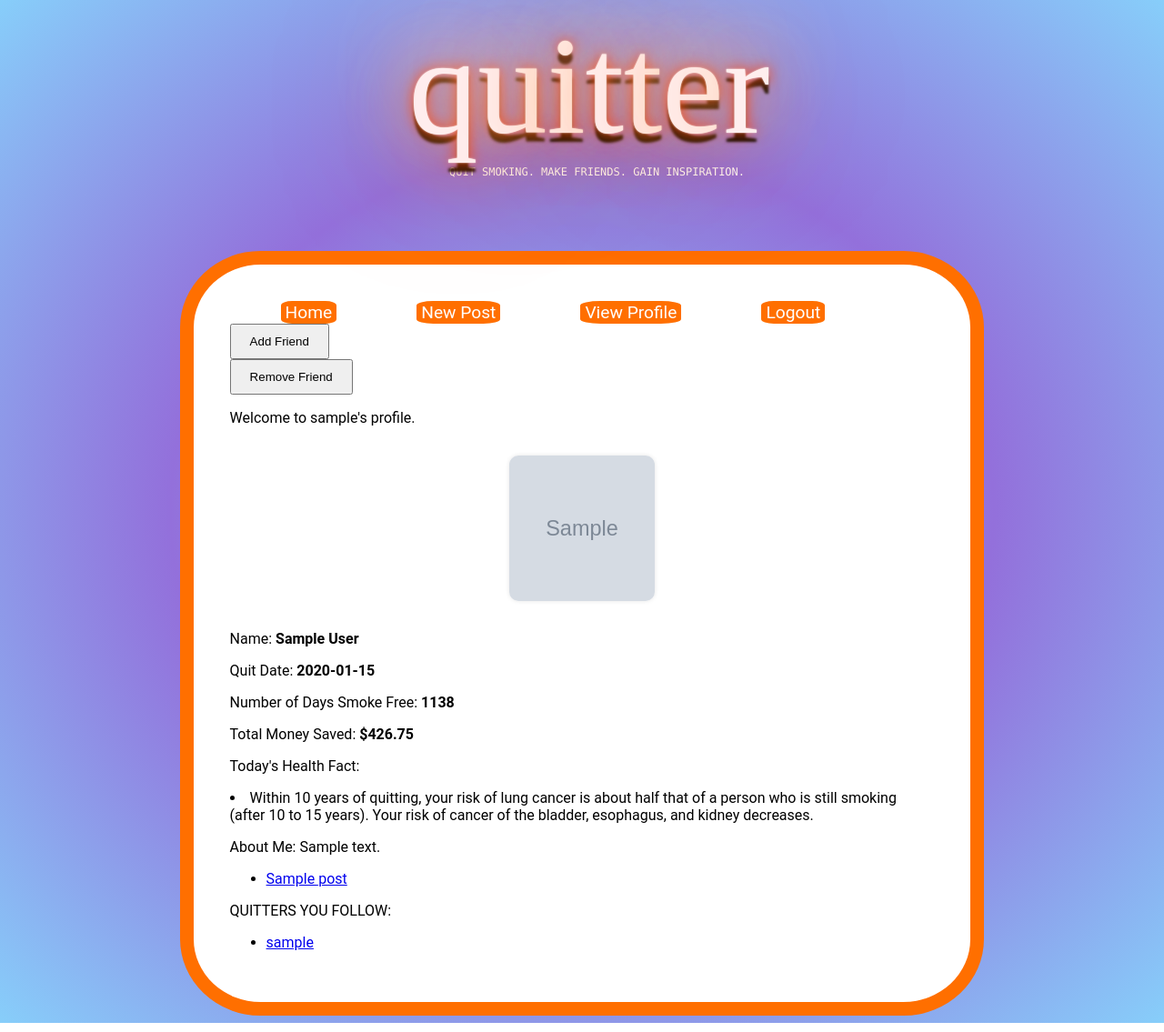
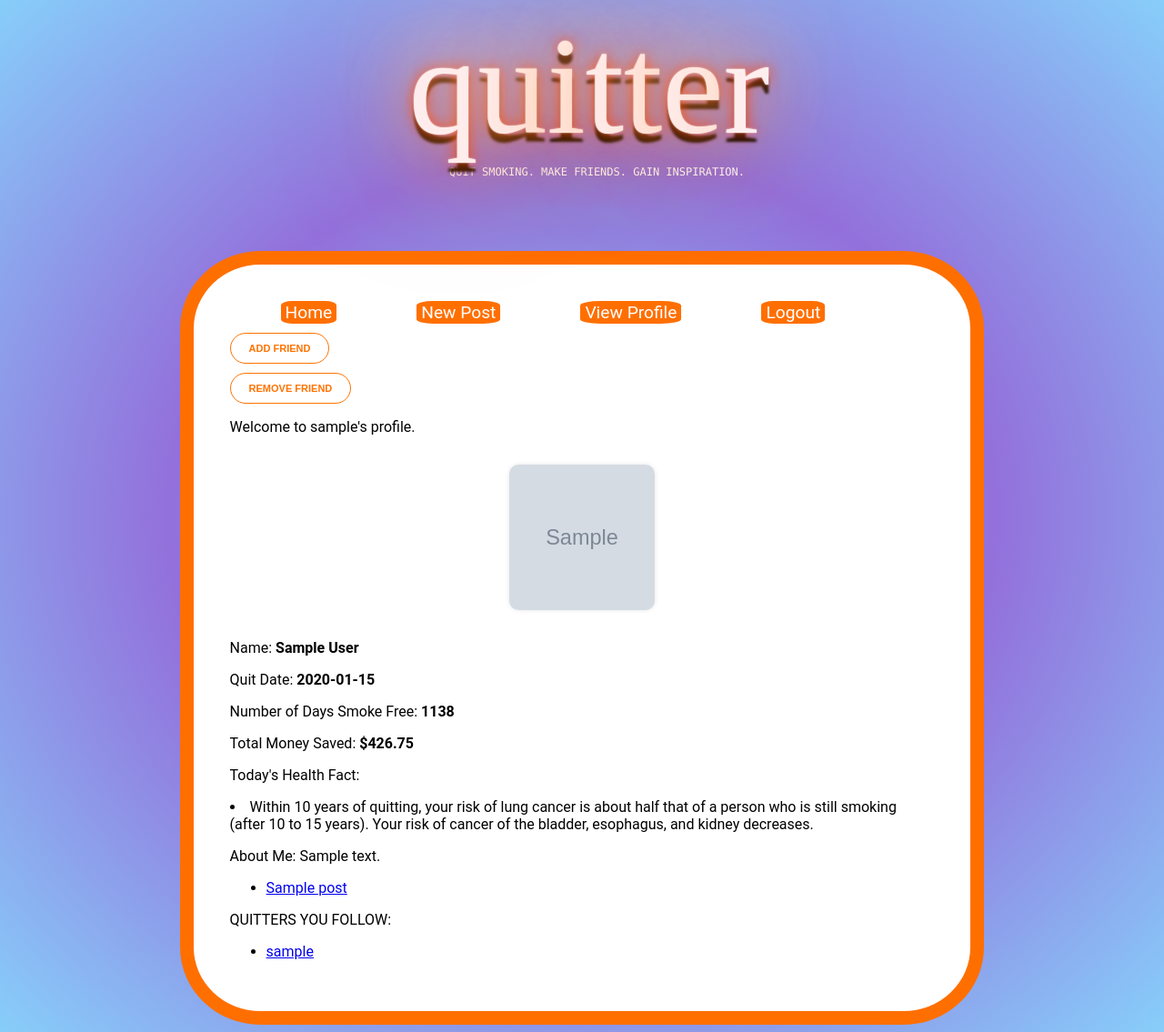
Before and after one commit to AlexaWhit/ACS1220-Quitter-Final-Project, a Flask app: a page that uses quitter_app/templates/profile.html in a window 1280 px wide. Shown: the whole page at 91% size. Run offline with Flask 2, Linux system fonts and the light colour scheme; a user stored in the database is signed in; tables that the repository leaves empty hold one stand-in row (values such as "Sample post"); grey boxes marked "Sample" are stand-in pictures.

Commit message:
updated button styling

```diff
--- a/quitter_app/static/style.css
+++ b/quitter_app/static/style.css
@@ -209,6 +209,23 @@ img {
   margin-bottom: 10px;
 }
 
+.friend-btn {
+  border-radius: 20px;
+  padding: 5px 15px;
+  margin-top: 10px;
+  font-size: 11px;
+  font-weight: bold;
+  text-transform: uppercase;
+  background-color: white;
+  color: rgb(255, 115, 0);
+  border: 1px solid rgb(255, 115, 0);
+}
+
+.friend-btn:hover {
+  background-color: #0062cc;
+  cursor: pointer;
+}
+
 .btn {
   border-radius: 20px;
   padding: 5px 15px;
--- a/quitter_app/templates/profile.html
+++ b/quitter_app/templates/profile.html
@@ -20,12 +20,12 @@
 
 {% if current_user.is_authenticated %}
 <form action="{{ url_for('main.add_friend', username=user.username) }}" method="POST">
-    <input type="submit" value="Add Friend">
+    <input class="friend-btn" type="submit" value="Add Friend">
 </form>
 
 
 <form action="{{ url_for('main.remove_friend', username=user.username) }}" method="POST">
-    <input type="submit" value="Remove Friend">
+    <input class="friend-btn" type="submit" value="Remove Friend">
 </form>
 {% endif %}
 
--- a/todo.txt
+++ b/todo.txt
@@ -29,4 +29,5 @@ DONE - deployed to Render
 
 TODO - main route tests (total of 7)
 TODO - dummy data into Render
+TODO - styling
 TODO - 3 to 4 min video demonstrating the project and code
```
Also changed, not shown: quitter_app/database.db.
